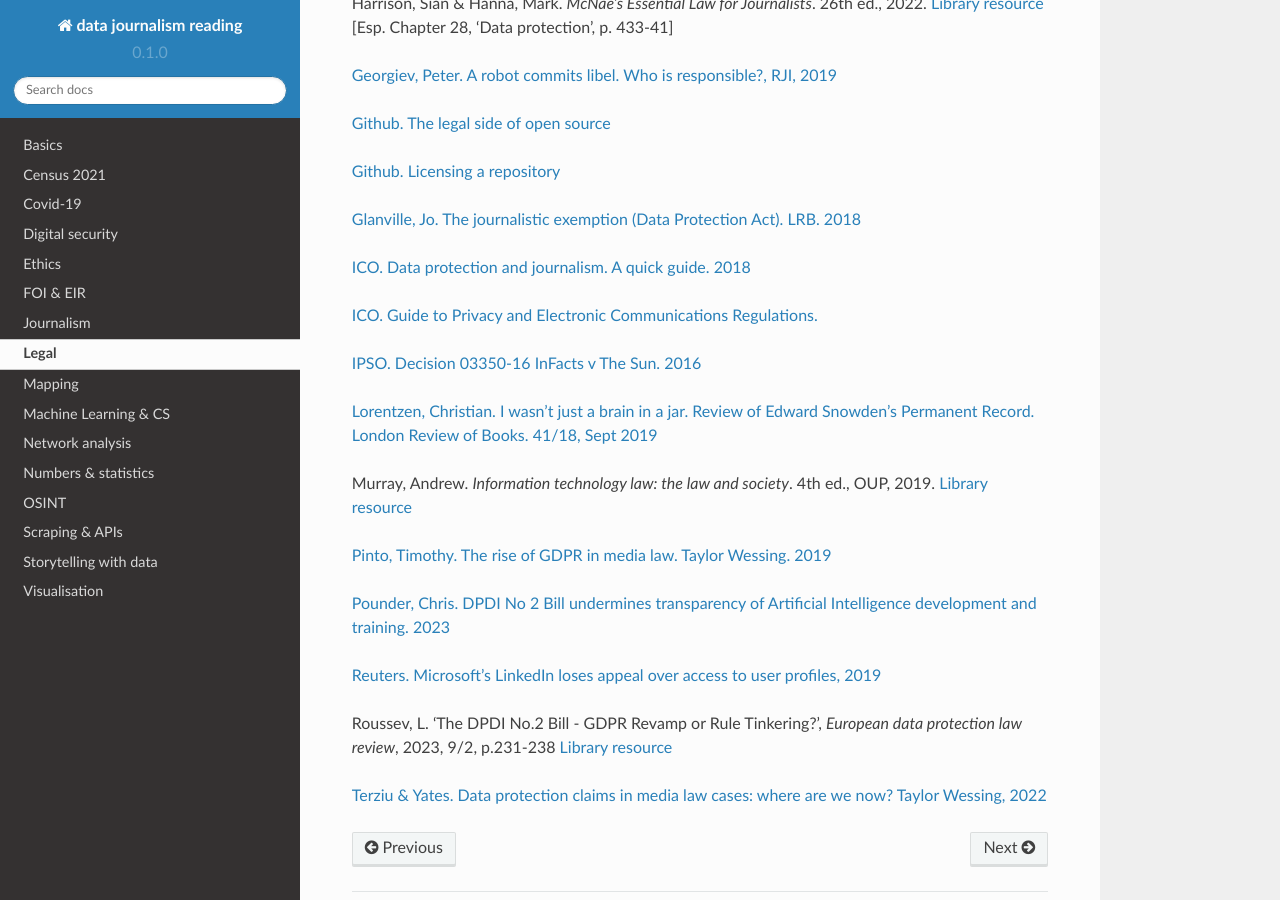
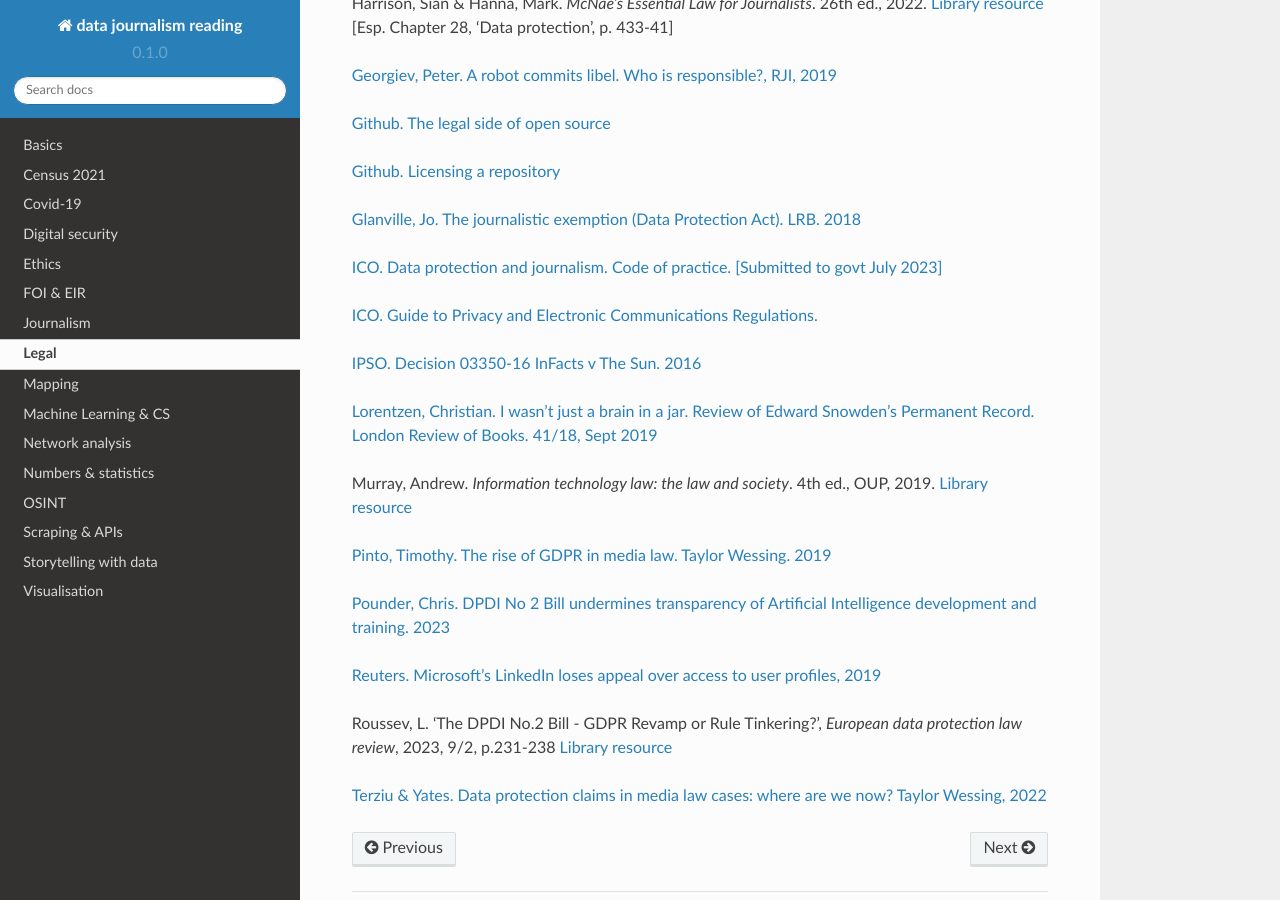
Before and after one commit to aodhanlutetiae/data_journalism_reading, a Sphinx documentation site: the page built from docs/source/legal.rst, in a window 1280 px wide and 900 px high, scrolled down 528 px. Built offline with Sphinx 7.4.7 and the Read the Docs theme 2.0.0, drawn with Linux system fonts in a browser that asks for light colours.

Commit message:
fix broken

```diff
--- a/docs/source/legal.rst
+++ b/docs/source/legal.rst
@@ -34,8 +34,7 @@ repository <https://docs.github.com/en/free-pro-team@latest/github/creating-clon
 
 `Glanville, Jo. The journalistic exemption (Data Protection Act). LRB. 2018 <https://www.lrb.co.uk/the-paper/v40/n13/jo-glanville/the-journalistic-exemption>`_
 
-`ICO. Data protection and journalism. A quick guide.
-2018 <https://ico.org.uk/media/for-organisations/documents/1547/data-protection-and-journalism-quick-guide.pdf>`_
+`ICO. Data protection and journalism. Code of practice. [Submitted to govt July 2023] <https://ico.org.uk/media/for-organisations/documents/4025760/data-protection-and-journalism-code-202307.pdf>`_
 
 `ICO. Guide to Privacy and Electronic Communications Regulations. <https://ico.org.uk/for-organisations/direct-marketing-and-privacy-and-electronic-communications/guide-to-pecr/>`_
 
```
